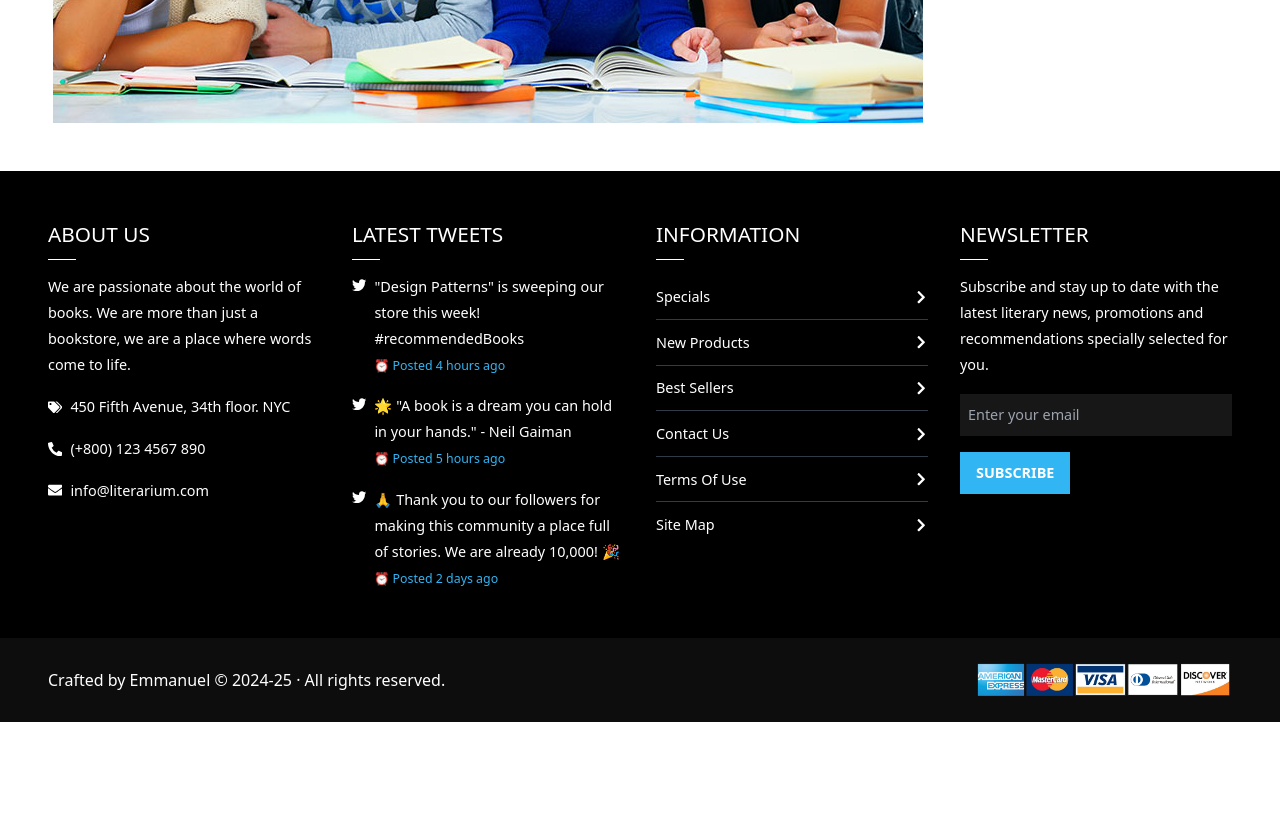
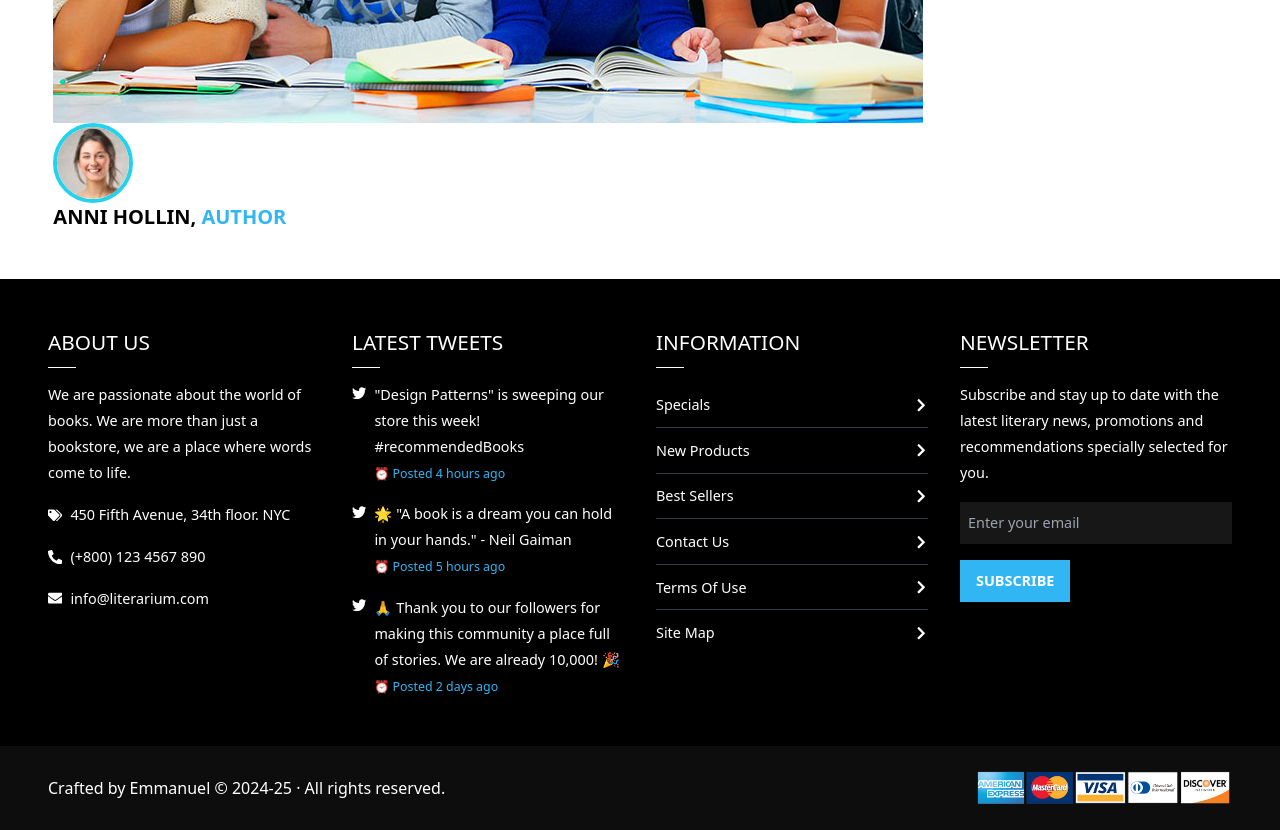
Before and after one commit to emmanuel-cruz-dev/literarium, a React (Vite) app: page /blog in a window 1280 px wide. Shown: the part 940-1770 px from the top of the page. Before the commit the page ends 1662 px from the top, so only its background shows below. Built offline with nearby package versions, Linux system fonts and the light colour scheme.

Commit message:
estructura cabecera de post

```diff
--- a/src/components/routes/blog/BlogContent.tsx
+++ b/src/components/routes/blog/BlogContent.tsx
@@ -1,4 +1,5 @@
 import BlogImg1 from "../../../assets/images/blog-detail-img.jpg";
+import BlogUser1 from "../../../assets/images/blog-user1.jpg";
 
 const BlogContent = () => {
   return (
@@ -11,6 +12,16 @@ const BlogContent = () => {
             <p className="font-bold text-lg">May</p>
           </div>
         </div>
+        <article>
+          <div>
+            <figure className="rounded-full overflow-hidden w-20 h-20 border-4 border-cyan-400">
+              <img src={BlogUser1} alt="" />
+            </figure>
+            <h3 className="uppercase font-bold text-xl">
+              Anni Hollin, <span className="text__accent-color">Author</span>
+            </h3>
+          </div>
+        </article>
       </article>
     </section>
   );
```
Also changed, not shown: src/assets/images/blog-user1.jpg (added).
